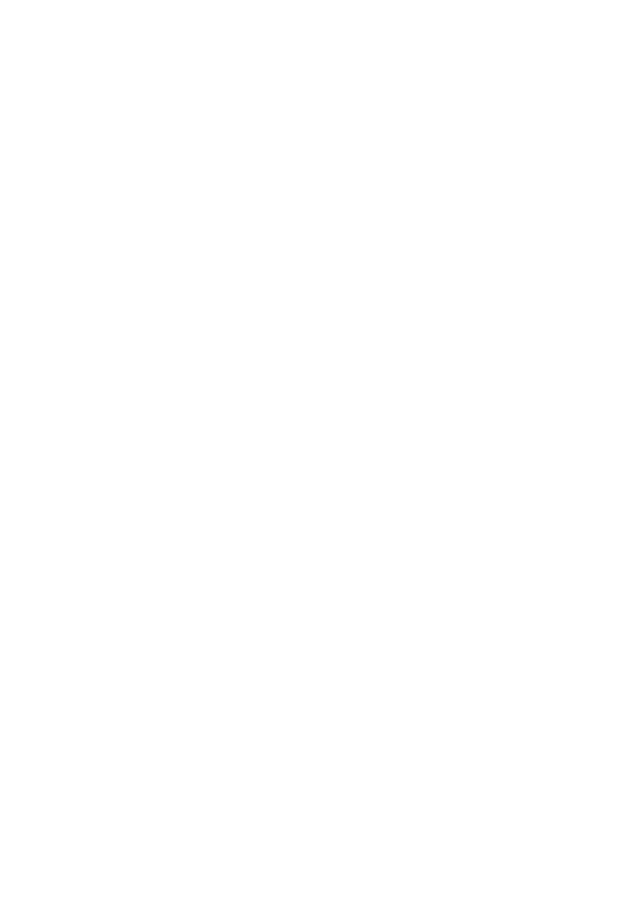
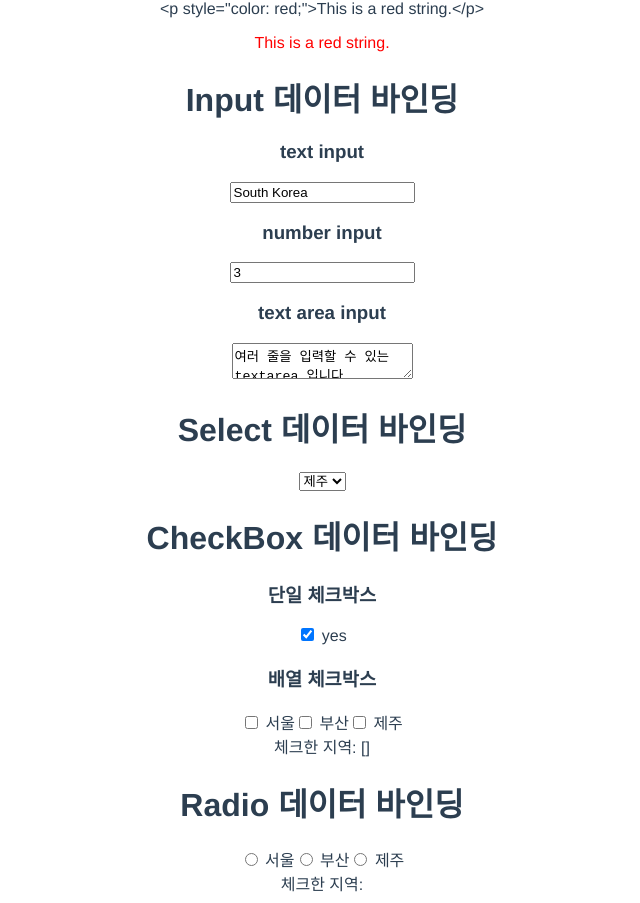
Before and after one commit to jaeho0613/vue-project, a Vue app: page /databinding in a window 1280 px wide. Shown: the part 233-1136 px from the top of the page, without its empty margins (318-958 px from the left). Before the commit the page ends 800 px from the top, so only its background shows below. Built offline with nearby package versions, Linux system fonts and the light colour scheme.

Commit message:
P104 // 라디오 버튼 데이터 바인딩 까지

```diff
--- a/src/App.vue
+++ b/src/App.vue
@@ -2,7 +2,8 @@
   <div id="app">
     <div id="nav">
       <router-link to="/">Home</router-link> |
-      <router-link to="/about">About</router-link>
+      <router-link to="/about">About</router-link> |
+      <router-link to="/databinding">Data Binding</router-link>
     </div>
     <router-view/>
   </div>
--- a/src/router/index.js
+++ b/src/router/index.js
@@ -1,6 +1,7 @@
 import Vue from 'vue'
 import VueRouter from 'vue-router'
 import Home from '../views/Home.vue'
+import DataBinding from "@/views/DataBinding";
 
 Vue.use(VueRouter)
 
@@ -17,6 +18,11 @@
     // this generates a separate chunk (about.[hash].js) for this route
     // which is lazy-loaded when the route is visited.
     component: () => import(/* webpackChunkName: "about" */ '../views/About.vue')
+  },
+  {
+    path: '/databinding',
+    name: 'dataBinding',
+    component: DataBinding
   }
 ]
 
--- /dev/null
+++ b/src/views/DataBinding.vue
@@ -0,0 +1,83 @@
+<template>
+  <div>
+
+    <h1>{{ title }}</h1>
+
+    <h1>HTML 데이터 바인딩</h1>
+    <div>{{ htmlString }}</div>
+    <div v-html="htmlString"></div>
+
+    <h1>Input 데이터 바인딩</h1>
+    <h3>text input</h3>
+    <div>
+      <input type="text" v-model="valueModel"/>
+    </div>
+    <h3>number input</h3>
+    <div>
+      <input type="number" v-model.number="numberModel"/>
+    </div>
+    <h3>text area input</h3>
+    <div>
+      <textarea v-model="message"></textarea>
+    </div>
+
+    <h1>Select 데이터 바인딩</h1>
+    <div>
+      <select v-model="city">
+        <option value="02">서울</option>
+        <option value="21">부산</option>
+        <option value="064">제주</option>
+      </select>
+    </div>
+
+    <h1>CheckBox 데이터 바인딩</h1>
+    <h3>단일 체크박스</h3>
+    <div>
+      <label><input type="checkbox" v-model="checked" true-value="yes" false-value="no"> {{ checked }}</label>
+    </div>
+
+    <h3>배열 체크박스</h3>
+    <div>
+      <label><input type="checkbox" value="서울" v-model="checkedArr"> 서울</label>
+      <label><input type="checkbox" value="부산" v-model="checkedArr"> 부산</label>
+      <label><input type="checkbox" value="제주" v-model="checkedArr"> 제주</label>
+      <br>
+      <span>체크한 지역: {{ checkedArr }}</span>
+    </div>
+
+    <h1>Radio 데이터 바인딩</h1>
+    <div>
+      <label><input type="radio" v-bind:value="radioValue1" v-model="picked"> 서울</label>
+      <label><input type="radio" v-bind:value="radioValue2" v-model="picked"> 부산</label>
+      <label><input type="radio" v-bind:value="radioValue3" v-model="picked"> 제주</label>
+      <br>
+      <span>체크한 지역: {{ picked }}</span>
+    </div>
+
+  </div>
+</template>
+
+<script>
+export default {
+  data() {
+    return {
+      title: 'World',
+      htmlString: '<p style="color: red;">This is a red string.</p>',
+      valueModel: 'South Korea',
+      numberModel: 3,
+      message: "여러 줄을 입력할 수 있는 textarea 입니다.",
+      city: "064",
+      checked: 'yes',
+      checkedArr: [],
+      picked: '',
+      radioValue1: '서울',
+      radioValue2: '부산',
+      radioValue3: '제주',
+    }
+  }
+}
+</script>
+
+<style scoped>
+
+</style>
```
